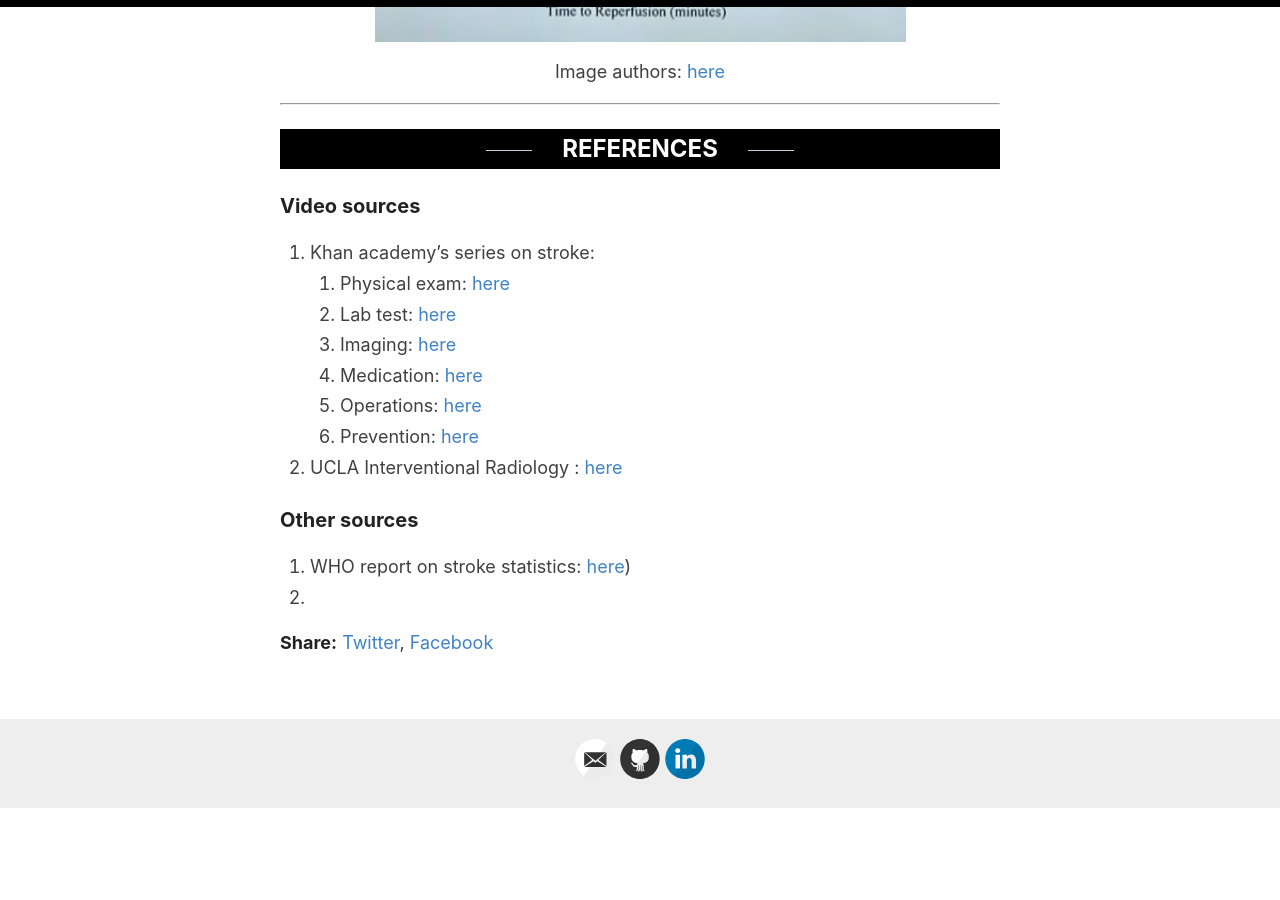
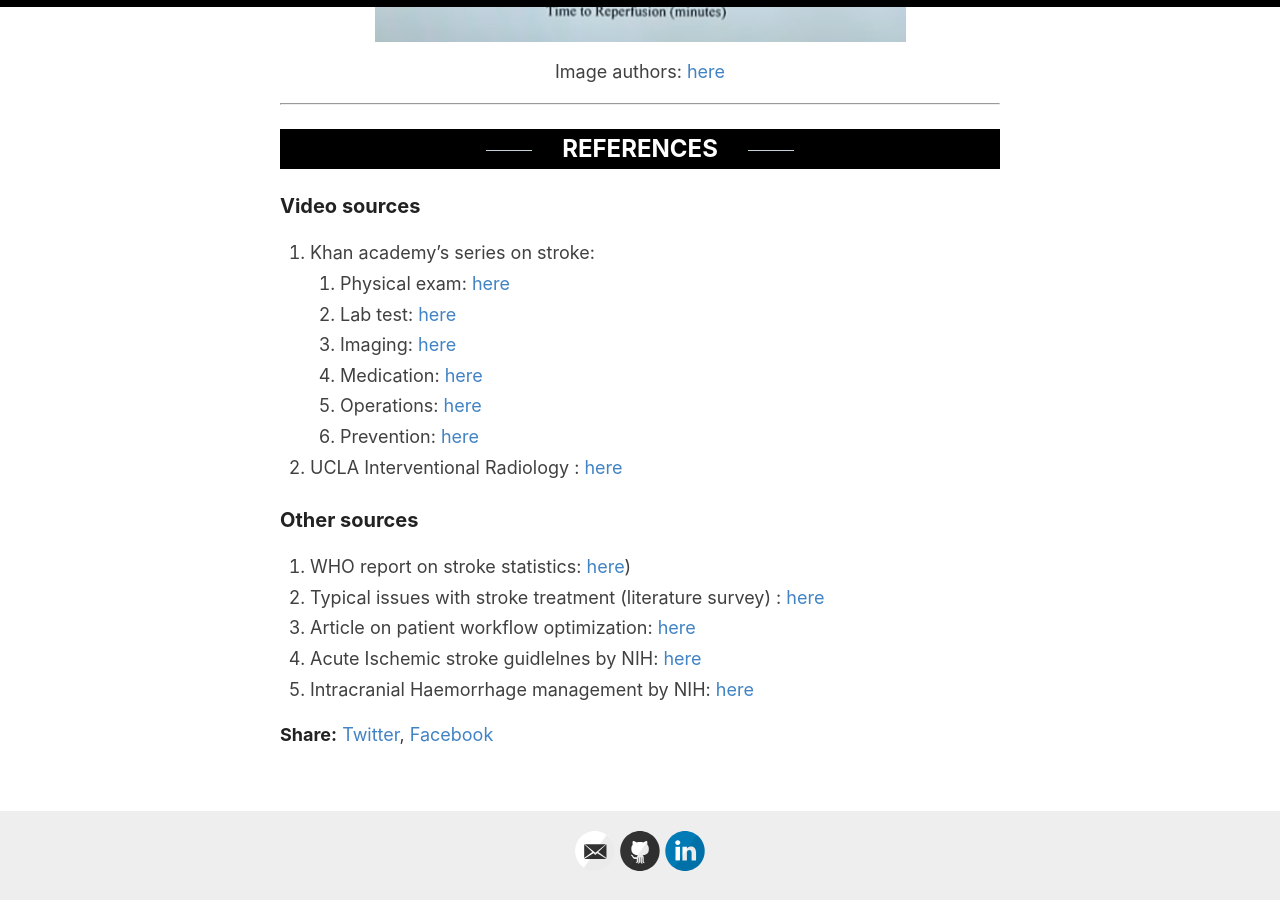
Before and after one commit to CodeSeeker99/codeseeker99.github.io, a Jekyll site: the page built from _posts/2021-02-04-how-is-a-stroke-treated.md, in a window 1280 px wide and 900 px high, scrolled down 9536 px. Built offline with Jekyll 4.4.1, drawn with Linux system fonts in a browser that asks for light colours; our own code applies the rules of GitHub Pages for plain Markdown files; before the commit the page ends 10345 px from its top, so only the background shows below that.

Commit message:
Update 2021-02-04-how-is-a-stroke-treated.md

```diff
--- a/_posts/2021-02-04-how-is-a-stroke-treated.md
+++ b/_posts/2021-02-04-how-is-a-stroke-treated.md
@@ -138,4 +138,7 @@ _The most important thing about stroke treatment is the time between symptoms an
 <h3 style="text-align:left">Other sources</h3>
 
 1. WHO report on stroke statistics: [here](https://www.who.int/healthinfo/global_burden_disease/en/))
-2.
+2. Typical issues with stroke treatment (literature survey) : [here]("https://www.karger.com/Article/Pdf/479518)
+3. Article on patient workflow optimization: [here](https://evtoday.com/articles/2019-feb/stroke-patient-workflow-optimization)
+4. Acute Ischemic stroke guidlelnes by NIH: [here](https://www.ncbi.nlm.nih.gov/pmc/articles/PMC6707502/)
+5. Intracranial Haemorrhage management by NIH: [here](https://www.ncbi.nlm.nih.gov/pmc/articles/PMC2291314/)
```
